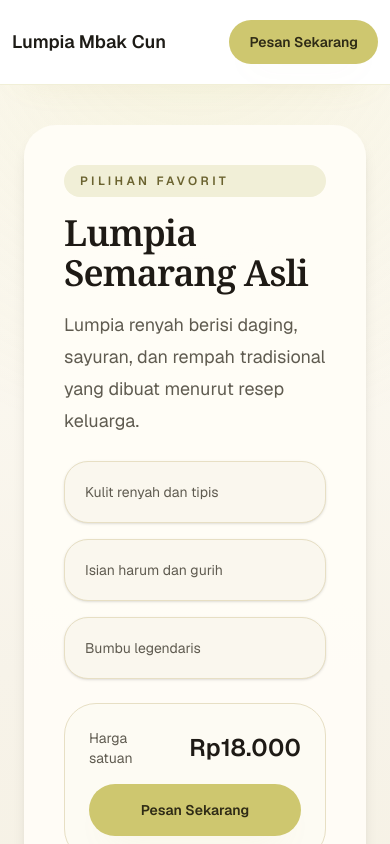
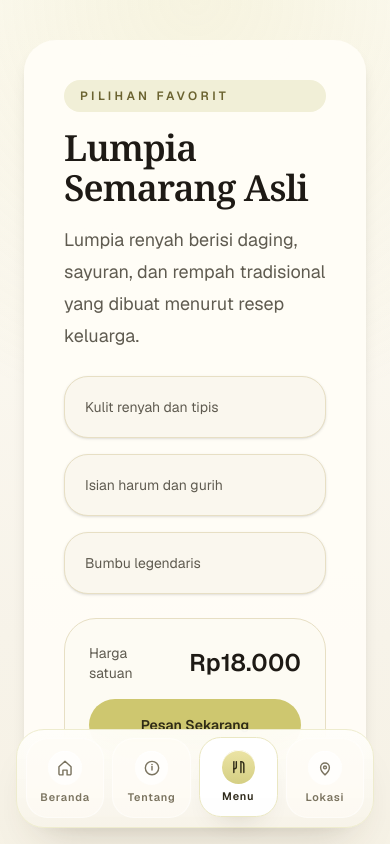
Before and after one commit to satria262/lumpia-mbak-cun-alpha, a Next.js app: page /products/lumpia-semarang-asli in a window 390 px wide. Shown: the top 844 px of the page. Built offline with nearby package versions, Linux system fonts and the light colour scheme.

Commit message:
feat: mobile navigation

```diff
--- a/app/components/Navbar.tsx
+++ b/app/components/Navbar.tsx
@@ -1,5 +1,6 @@
 "use client";
 
+import type { ReactNode } from "react";
 import { useEffect, useState } from "react";
 import Link from "next/link";
 import { usePathname } from "next/navigation";
@@ -9,6 +10,7 @@ type NavItem = {
   label: string;
   href: string;
   matches: (pathname: string, hash: string) => boolean;
+  icon: ReactNode;
 };
 
 const navItems: NavItem[] = [
@@ -16,12 +18,39 @@ const navItems: NavItem[] = [
     label: "Beranda",
     href: "/",
     matches: (pathname: string, hash: string) => pathname === "/" && hash === "",
+    icon: (
+      <svg viewBox="0 0 24 24" fill="none" className="h-5 w-5" aria-hidden="true">
+        <path
+          d="M4.75 10.5 12 4l7.25 6.5V19A1.25 1.25 0 0 1 18 20.25h-3.5V14.5h-5v5.75H6A1.25 1.25 0 0 1 4.75 19V10.5Z"
+          stroke="currentColor"
+          strokeWidth="1.7"
+          strokeLinecap="round"
+          strokeLinejoin="round"
+        />
+      </svg>
+    ),
   },
   {
     label: "Tentang",
     href: "/#about",
     matches: (pathname: string, hash: string) =>
       pathname === "/" && hash === "#about",
+    icon: (
+      <svg viewBox="0 0 24 24" fill="none" className="h-5 w-5" aria-hidden="true">
+        <path
+          d="M12 20c4.4 0 8-3.6 8-8s-3.6-8-8-8-8 3.6-8 8 3.6 8 8 8Z"
+          stroke="currentColor"
+          strokeWidth="1.7"
+        />
+        <path
+          d="M12 10.25v4.25"
+          stroke="currentColor"
+          strokeWidth="1.7"
+          strokeLinecap="round"
+        />
+        <circle cx="12" cy="7.75" r="1" fill="currentColor" />
+      </svg>
+    ),
   },
   {
     label: "Menu",
@@ -29,11 +58,52 @@ const navItems: NavItem[] = [
     matches: (pathname: string, hash: string) =>
       pathname.startsWith("/products") ||
       (pathname === "/" && hash === "#products"),
+    icon: (
+      <svg viewBox="0 0 24 24" fill="none" className="h-5 w-5" aria-hidden="true">
+        <path
+          d="M7 5.5v13"
+          stroke="currentColor"
+          strokeWidth="1.7"
+          strokeLinecap="round"
+        />
+        <path
+          d="M10 5.5v6.25A2.25 2.25 0 0 1 7.75 14H7"
+          stroke="currentColor"
+          strokeWidth="1.7"
+          strokeLinecap="round"
+          strokeLinejoin="round"
+        />
+        <path
+          d="M15.5 5.5c1.93 0 3.5 1.57 3.5 3.5v9.5"
+          stroke="currentColor"
+          strokeWidth="1.7"
+          strokeLinecap="round"
+        />
+        <path
+          d="M15.5 5.5v13"
+          stroke="currentColor"
+          strokeWidth="1.7"
+          strokeLinecap="round"
+        />
+      </svg>
+    ),
   },
   {
     label: "Lokasi",
     href: "/location",
     matches: (pathname: string) => pathname === "/location",
+    icon: (
+      <svg viewBox="0 0 24 24" fill="none" className="h-5 w-5" aria-hidden="true">
+        <path
+          d="M12 20.25s5.25-4.8 5.25-9a5.25 5.25 0 1 0-10.5 0c0 4.2 5.25 9 5.25 9Z"
+          stroke="currentColor"
+          strokeWidth="1.7"
+          strokeLinecap="round"
+          strokeLinejoin="round"
+        />
+        <circle cx="12" cy="11.25" r="1.75" stroke="currentColor" strokeWidth="1.7" />
+      </svg>
+    ),
   },
 ];
 
@@ -95,11 +165,34 @@ export default function Navbar() {
     </div>
   );
 
+  const mobileNavContent = (
+    <nav className="mx-auto grid max-w-md grid-cols-4 gap-2">
+      {navItems.map((item) => {
+        const isActive = item.matches(pathname, hash);
+
+        return (
+          <a
+            key={item.label}
+            href={item.href}
+            aria-current={isActive ? "page" : undefined}
+            className={[
+              "mobile-nav-link flex flex-col items-center justify-center gap-1 rounded-[1.35rem] px-2 py-3 text-[0.68rem] font-semibold tracking-[0.08em]",
+              isActive ? "mobile-nav-link-active" : "",
+            ].join(" ")}
+          >
+            <span className="mobile-nav-icon">{item.icon}</span>
+            <span>{item.label}</span>
+          </a>
+        );
+      })}
+    </nav>
+  );
+
   return (
     <>
       <header
         className={[
-          "theme-header normal-navbar border-b backdrop-blur-sm",
+          "theme-header normal-navbar hidden border-b backdrop-blur-sm md:block",
           isStickyVisible ? "is-hidden" : "",
         ].join(" ")}
       >
@@ -109,7 +202,7 @@ export default function Navbar() {
       <div
         aria-hidden={!isStickyVisible}
         className={[
-          "sticky-navbar-shell fixed inset-x-0 top-0 z-50",
+          "sticky-navbar-shell fixed inset-x-0 top-0 z-50 hidden md:block",
           isStickyVisible ? "is-visible" : "",
         ].join(" ")}
       >
@@ -117,6 +210,12 @@ export default function Navbar() {
           {navContent}
         </header>
       </div>
+
+      <div className="mobile-nav-shell fixed inset-x-0 bottom-0 z-50 px-4 pb-[calc(1rem+env(safe-area-inset-bottom))] pt-3 md:hidden">
+        <div className="mobile-nav-dock">
+          {mobileNavContent}
+        </div>
+      </div>
     </>
   );
 }
--- a/app/globals.css
+++ b/app/globals.css
@@ -118,6 +118,76 @@ h6 {
   background: color-mix(in srgb, white 84%, var(--background));
   -webkit-backdrop-filter: blur(18px);
   backdrop-filter: blur(18px);
+}
+
+.mobile-nav-shell {
+  pointer-events: none;
+}
+
+.mobile-nav-dock {
+  pointer-events: auto;
+  border: 1px solid color-mix(in srgb, var(--primary) 34%, white);
+  background:
+    linear-gradient(180deg, rgba(255, 254, 250, 0.94) 0%, rgba(247, 243, 233, 0.96) 100%);
+  box-shadow: 0 24px 46px -26px rgba(70, 52, 26, 0.28);
+  -webkit-backdrop-filter: blur(20px);
+  backdrop-filter: blur(20px);
+  border-radius: 1.75rem;
+  padding: 0.55rem;
+}
+
+.mobile-nav-link {
+  background: rgba(255, 252, 247, 0.68);
+  color: #7a735f;
+  border: 1px solid rgba(255, 255, 255, 0.5);
+  transition:
+    color 180ms ease,
+    background-color 180ms ease,
+    border-color 180ms ease,
+    transform 180ms ease,
+    box-shadow 180ms ease;
+}
+
+.mobile-nav-link:hover {
+  color: #3b352b;
+  background: rgba(255, 255, 255, 0.92);
+  border-color: color-mix(in srgb, var(--primary) 32%, white);
+  box-shadow: 0 14px 26px -22px rgba(70, 52, 26, 0.35);
+  transform: translateY(-1px);
+}
+
+.mobile-nav-link:focus-visible {
+  outline: none;
+  color: #2d2819;
+  background: rgba(255, 255, 255, 0.96);
+  border-color: color-mix(in srgb, var(--primary) 50%, white);
+  box-shadow:
+    0 0 0 3px rgba(206, 199, 111, 0.28),
+    0 16px 30px -24px rgba(70, 52, 26, 0.38);
+}
+
+.mobile-nav-icon {
+  display: inline-flex;
+  align-items: center;
+  justify-content: center;
+  height: 2.1rem;
+  width: 2.1rem;
+  border-radius: 999px;
+  background: rgba(255, 255, 255, 0.64);
+  box-shadow: inset 0 1px 0 rgba(255, 255, 255, 0.9);
+}
+
+.mobile-nav-link-active {
+  color: #2d2819;
+  background: rgba(255, 255, 255, 0.96);
+  border-color: color-mix(in srgb, var(--primary) 42%, white);
+  box-shadow: 0 16px 30px -24px rgba(70, 52, 26, 0.42);
+  transform: translateY(-1px);
+}
+
+.mobile-nav-link-active .mobile-nav-icon {
+  background: linear-gradient(180deg, var(--primary-soft) 0%, rgba(206, 199, 111, 0.86) 100%);
+  color: #2f2b16;
 }
 
 .nav-link {
@@ -257,3 +327,9 @@ h6 {
     animation: none;
   }
 }
+
+@media (max-width: 767px) {
+  body {
+    padding-bottom: calc(6.75rem + env(safe-area-inset-bottom));
+  }
+}
--- a/app/location/page.tsx
+++ b/app/location/page.tsx
@@ -1,7 +1,5 @@
-import Image from "next/image";
-import Link from "next/link";
 import Navbar from "../components/Navbar";
-import { locationInfo, products, site } from "../../lib/siteData";
+import { locationInfo, site } from "../../lib/siteData";
 
 export const metadata = {
   title: `${site.name} — Lokasi & Galeri`,
@@ -31,21 +29,6 @@ export default function LocationPage() {
                 same secret recipe since our doors first opened in the heart of
                 Central Java.
               </p>
-            </div>
-
-            <div className="flex flex-col gap-3 sm:flex-row">
-              <Link
-                href="/location#gallery"
-                className="inline-flex items-center justify-center rounded-2xl bg-[var(--primary)] px-6 py-4 text-sm font-semibold text-[#2f2b16] shadow-[0_16px_34px_-20px_var(--shadow)] transition hover:-translate-y-px hover:bg-[var(--primary-strong)] hover:shadow-[0_20px_36px_-20px_rgba(138,125,83,0.28)]"
-              >
-                Lihat Galeri
-              </Link>
-              <Link
-                href="/#products"
-                className="inline-flex items-center justify-center rounded-2xl border border-[rgba(231,223,196,0.92)] bg-[rgba(255,252,247,0.9)] px-6 py-4 text-sm font-semibold text-[#4e483e] transition hover:border-[var(--primary)] hover:bg-[var(--primary-ghost)] hover:text-[#373119]"
-              >
-                Jelajahi Menu
-              </Link>
             </div>
 
             <div className="rounded-[28px] border border-[rgba(231,223,196,0.9)] bg-[rgba(255,252,247,0.88)] p-6 shadow-[0_18px_38px_-30px_var(--shadow)]">
@@ -107,49 +90,6 @@ export default function LocationPage() {
           </div>
         </div>
       </section>
-
-      <main className="mx-auto max-w-6xl px-6 py-10">
-
-        <section id="gallery" className="grid gap-6 lg:grid-cols-2">
-          {locationInfo.gallery.map((src, index) => (
-            <div key={src} className="overflow-hidden rounded-[28px] border border-[var(--border)] bg-[rgba(255,253,247,0.96)] shadow-sm">
-              <Image src={src} alt={`Galeri toko ${index + 1}`} width={900} height={620} className="h-full w-full object-cover" />
-            </div>
-          ))}
-        </section>
-
-        <section className="mt-12 rounded-[32px] bg-[#f6f1df] p-10 shadow-lg shadow-[var(--shadow)]">
-          <div className="flex flex-col gap-6 lg:flex-row lg:items-end lg:justify-between">
-            <div>
-              <p className="mb-3 text-sm uppercase tracking-[0.24em] text-[var(--secondary)]">Menu Pilihan</p>
-              <h2 className="text-3xl font-semibold text-[#1e1a15]">Menu andalan kami di kedai Semarang</h2>
-            </div>
-            <Link
-              href="/"
-              className="inline-flex items-center justify-center rounded-full bg-[var(--primary)] px-6 py-3 text-sm font-semibold text-[#2f2b16] shadow-[0_16px_34px_-20px_var(--shadow)] transition hover:-translate-y-px hover:bg-[var(--primary-strong)] hover:shadow-[0_20px_36px_-20px_rgba(138,125,83,0.28)]"
-            >
-              Kembali ke Beranda
-            </Link>
-          </div>
-
-          <div className="mt-8 grid gap-6 md:grid-cols-2 xl:grid-cols-3">
-            {products.slice(0, 3).map((product) => (
-              <article key={product.slug} className="rounded-[32px] border border-[var(--border)] bg-[rgba(255,253,247,0.96)] p-6 shadow-sm">
-                <Image src={product.image} alt={product.name} width={540} height={420} className="mb-6 h-56 w-full rounded-[24px] object-cover" />
-                <p className="mb-2 text-xs uppercase tracking-[0.24em] text-[var(--secondary)]">{product.badge}</p>
-                <h3 className="mb-3 text-xl font-semibold text-[#1e1a15]">{product.name}</h3>
-                <p className="mb-5 text-sm leading-6 text-[#5f5b50]">{product.description}</p>
-                <Link
-                  href={product.slug === "lumpia-spesial-semarang" ? "/" : `/products/${product.slug}`}
-                  className="inline-flex items-center gap-2 rounded-full bg-[var(--primary)] px-5 py-3 text-sm font-semibold text-[#2f2b16] shadow-[0_16px_34px_-20px_var(--shadow)] transition hover:-translate-y-px hover:bg-[var(--primary-strong)] hover:shadow-[0_20px_36px_-20px_rgba(138,125,83,0.28)]"
-                >
-                  Lihat Menu
-                </Link>
-              </article>
-            ))}
-          </div>
-        </section>
-      </main>
     </div>
   );
 }
--- a/app/products/[slug]/page.tsx
+++ b/app/products/[slug]/page.tsx
@@ -4,9 +4,9 @@ import Navbar from "../../components/Navbar";
 import { products } from "../../../lib/siteData";
 
 type Props = {
-  params: {
+  params: Promise<{
     slug: string;
-  };
+  }>;
 };
 
 export function generateStaticParams() {
@@ -15,8 +15,9 @@ export function generateStaticParams() {
 
 export const dynamicParams = false;
 
-export default function ProductPage({ params }: Props) {
-  const product = products.find((item) => item.slug === params.slug);
+export default async function ProductPage({ params }: Props) {
+  const { slug } = await params;
+  const product = products.find((item) => item.slug === slug);
 
   if (!product) {
     notFound();
```
